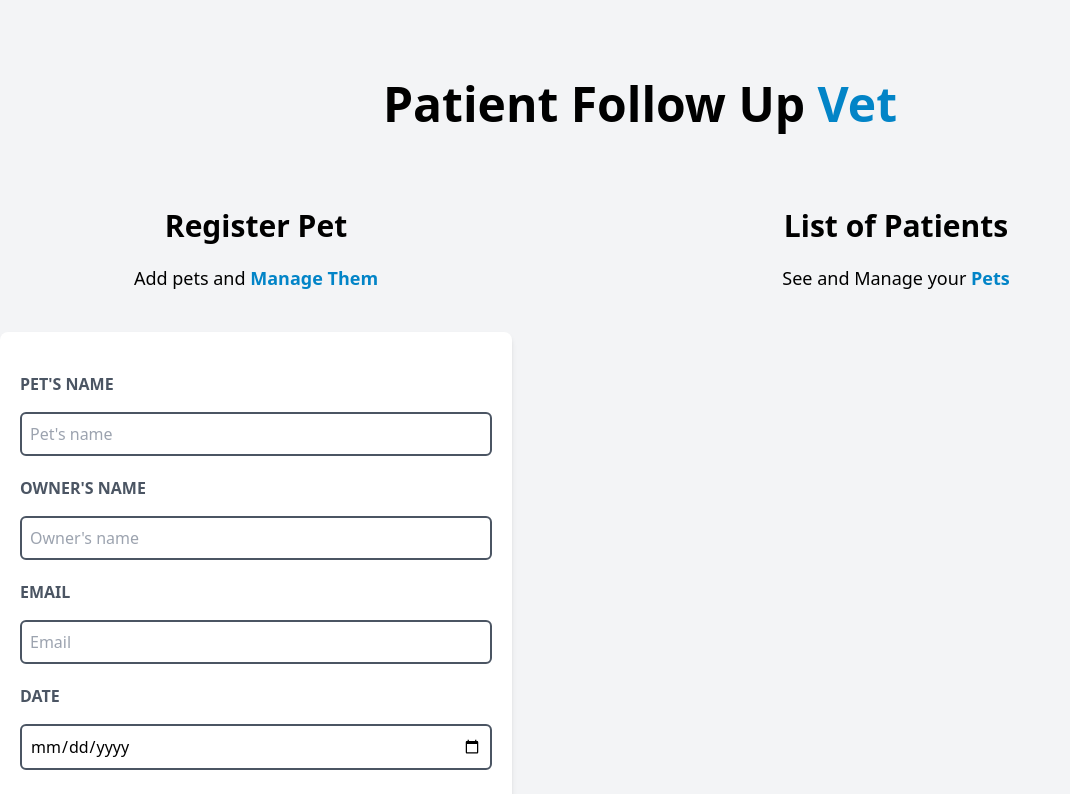
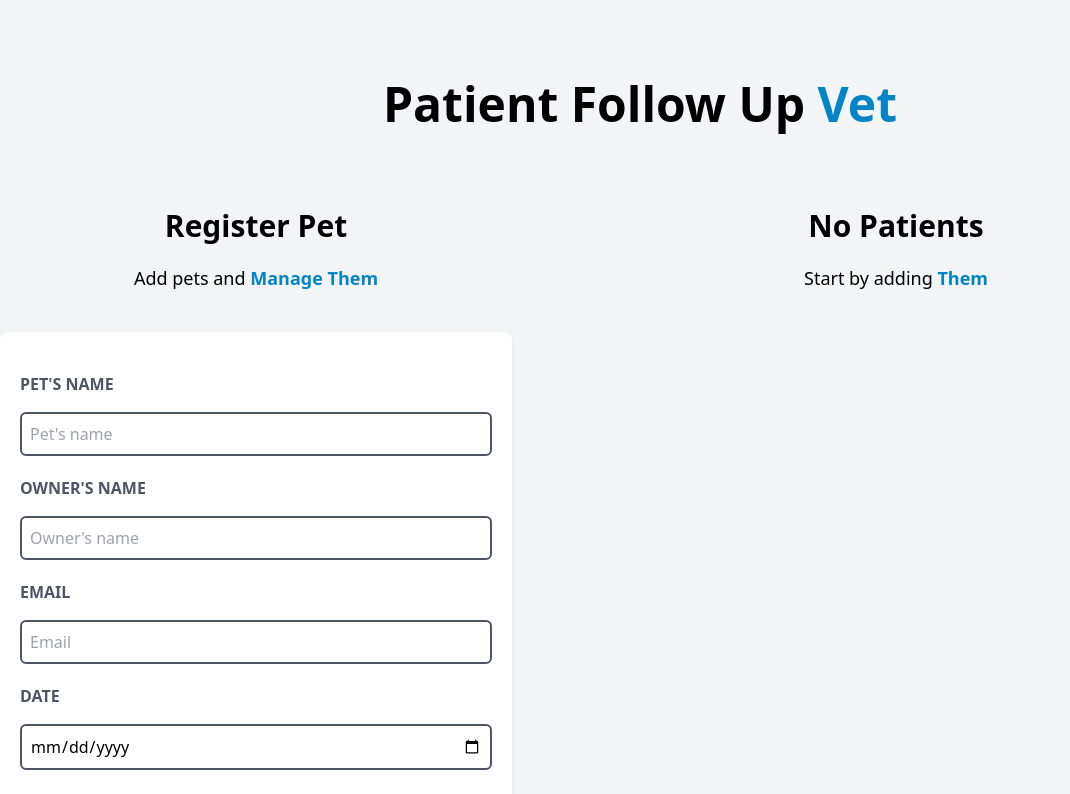
Before and after one commit to IsaiStormBlesed/appointment-react-app, a React (Vite) app: page / in a window 1280 px wide. Shown: the top 794 px of the page, without its empty margins (0-1070 px from the left). Built offline with nearby package versions, Linux system fonts and the light colour scheme.

Commit message:
Add conditional text.

```diff
--- a/src/App.jsx
+++ b/src/App.jsx
@@ -8,7 +8,7 @@
     const [patients, setPatients] = useState([])
 
     return (
-        <div className="container mx-auto mt-20">
+        <div className="container mx-auto mt-20 mb-20">
             <Header />
 
             <div className="mt-20 md:flex">
--- a/src/components/PatientList.jsx
+++ b/src/components/PatientList.jsx
@@ -3,16 +3,30 @@
 const PatientList = ({patients}) => {
 	return (
 		<div className="md:basis-1/2 lg:basis-3/5 overflow-y-scroll md:h-screen">
+			{
+				patients.length != 0 ? (
+					<>
 						<h2 className="font-black text-3xl text-center">List of Patients</h2>
 						<p className="text-center mt-5 text-lg">
 								See and Manage your
 								<span className="text-sky-600 font-bold"> Pets</span>
 						</p>
-
 						{
 							patients.map((patient) => {
 								return <Patient key={patient.id} patient={patient}/>
 							})
+						}
+					</>
+				)
+
+					:
+					<>
+						<h2 className="font-black text-3xl text-center">No Patients</h2>
+						<p className="text-center mt-5 text-lg">
+								Start by adding
+								<span className="text-sky-600 font-bold"> Them</span>
+						</p>
+					</>
 			}
 		</div>
 	)
```
Lines whose indentation alone changed are shown as unchanged.
